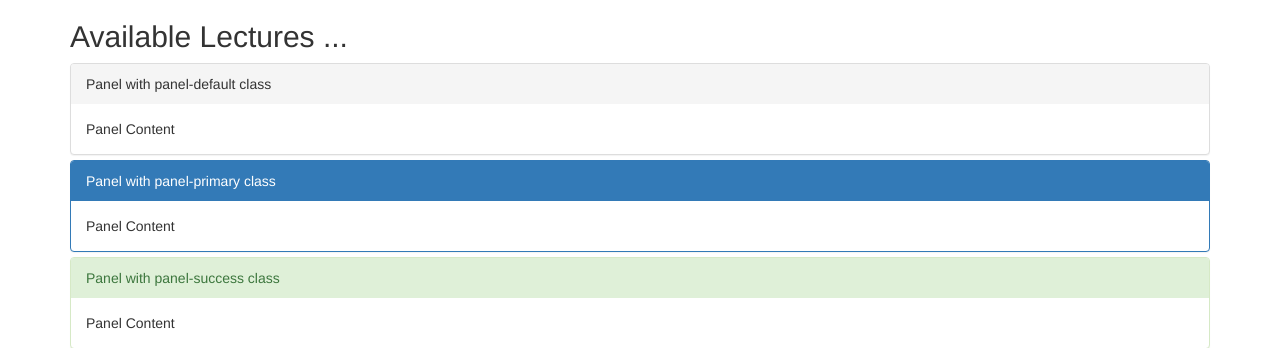
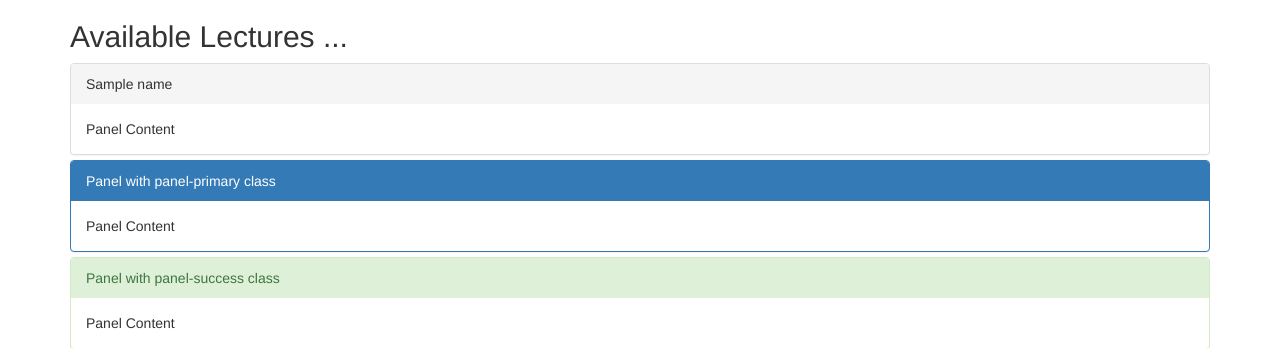
Before and after one commit to InesHidalgoM/lecture_app, a Python web app: template templates/index.html in a window 1280 px wide. Shown: the top 348 px of the page. Run offline with Jinja, Linux system fonts and the light colour scheme; the template is opened without the code that fills it: most values are stand-ins (such as "Sample title", 1, 10 or a date in 2020); some libraries are stand-ins or nearby versions.

Commit message:
next commit

```diff
--- a/lectureApp.py
+++ b/lectureApp.py
@@ -17,7 +17,7 @@ def get_my_ip():
 
 @app.route("/")
 def default_path():
-    return render_template ("index.html") #This
+    return render_template ("index.html", name="First Lecture") #This
 
 
 @app.route("/show_lectures", methods=["POST"])
--- a/templates/index.html
+++ b/templates/index.html
@@ -15,7 +15,7 @@
             <h2>Available Lectures ...</h2>
             <div class="panel-group">
                 <div class="panel panel-default">
-                    <div class="panel-heading">Panel with panel-default class</div>
+                    <div class="panel-heading">{{name}}</div>
                     <div class="panel-body">Panel Content</div>
                 </div>
 
```
Also changed, not shown: 1 other file.
